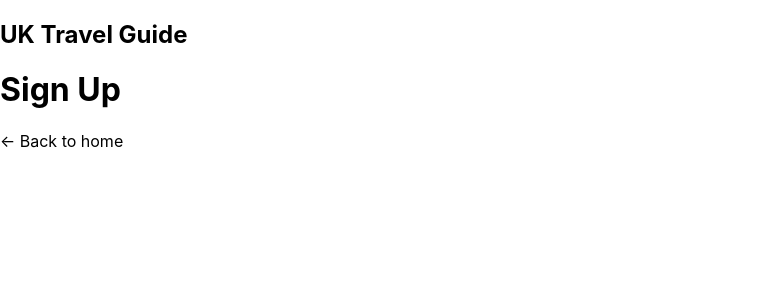
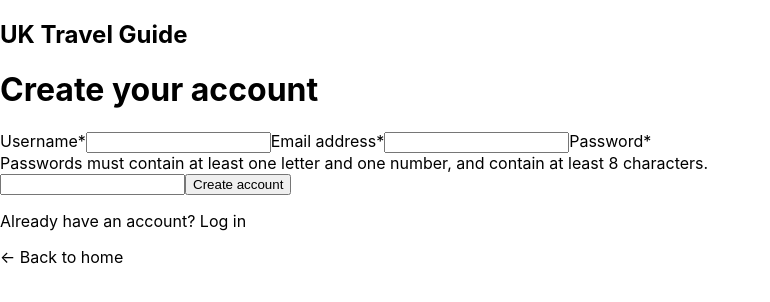
Before and after one commit to fac21/final-project-RASE, a Next.js app: page /signup in a window 1280 px wide. Shown: the top 302 px of the page, without its empty margins (0-770 px from the left). Built offline with nearby package versions, Linux system fonts and the light colour scheme.

Commit message:
creating first half of sign up process, up to hashing password function
Co-authored-by: sakireid <59439482+haginom@users.noreply.github.com>

```diff
--- a/auth/auth.js
+++ b/auth/auth.js
@@ -1,3 +1,20 @@
 import bcrypt from "bcryptjs";
-import model from "./database/model";
-import crypto from "crypto";
+import createUser from "../database/model";
+
+// const COOKIE_OPTIONS = {
+//   httpOnly: true,
+//   maxAge: 600000,
+//   sameSite: "strict",
+//   signed: true,
+// };
+
+export default function hashPassword(username, email, password) {
+  return bcrypt
+    .hash(password, 10)
+    .then((hash) => createUser(username, email, hash));
+}
+
+// export function saveUserSession(user) {
+//   // const randSid = crypto.randomBytes(18).toString("base64");
+//   // return model.createSession(randSid, { user });
+// }
--- a/database/model.js
+++ b/database/model.js
@@ -0,0 +1,11 @@
+import db from "./connection";
+
+export default function createUser(name, email, hash) {
+  const INSERT_USER = `
+  INSERT INTO user_table (username, email, password) VALUES ($1, $2, $3)
+  RETURNING id, email, username;
+  `;
+  return db.query(INSERT_USER, [name, email, hash]).then((result) => {
+    result.rows[0];
+  });
+}
--- /dev/null
+++ b/pages/api/signup.js
@@ -0,0 +1,29 @@
+import hashPassword from "../../auth/auth";
+
+export default async (req, res) => {
+  const method = req.method;
+
+  switch (method) {
+    case "GET": {
+      res.status(200).json({ method });
+      break;
+    }
+    case "POST": {
+      const { username, email, password } = req.body;
+
+      try {
+        await hashPassword(username, email, password);
+        res.redirect("/");
+        break;
+        // res.status(200).json("account created");
+      } catch (error) {
+        console.error(error);
+        res.status(200).json({ Error: "This account already exists" });
+        break;
+      }
+    }
+    default: {
+      res.status(500).json({ message: "We only accept POST requests" });
+    }
+  }
+};
--- a/pages/index.js
+++ b/pages/index.js
@@ -3,7 +3,6 @@ import db from "../database/connection";
 import Layout from "../components/Layout/Layout.jsx";
 
 export default function Home({ data }) {
-  console.log(data);
   return (
     <Layout home>
       <h1>travel app</h1>
--- a/pages/signup.js
+++ b/pages/signup.js
@@ -1,9 +1,48 @@
 import Layout from "../components/Layout/Layout.jsx";
+import Link from "next/link";
 
 export default function SignUp() {
   return (
     <Layout>
-      <h1>Sign Up</h1>
+      <h1>Create your account</h1>
+      <form action="/api/signup" method="POST">
+        <label htmlFor="username">
+          Username
+          <span aria-hidden="true">*</span>
+        </label>
+        <input id="username" name="username" type="text" required />
+
+        <label htmlFor="email">
+          Email address
+          <span aria-hidden="true">*</span>
+        </label>
+        <input id="email" name="email" type="email" required />
+
+        <label htmlFor="password">
+          Password
+          <span aria-hidden="true">*</span>
+        </label>
+        <div id="passwordRequirements">
+          Passwords must contain at least one letter and one number, and contain
+          at least 8 characters.
+        </div>
+        <input
+          id="password"
+          name="password"
+          type="password"
+          // pattern=".*\d.*"
+          // minLength="8"
+          aria-describedby="passwordRequirements"
+          required
+        />
+        <button>Create account</button>
+      </form>
+
+      <Link href="/login">
+        <p>
+          Already have an account? <a>Log in</a>
+        </p>
+      </Link>
     </Layout>
   );
 }
```
